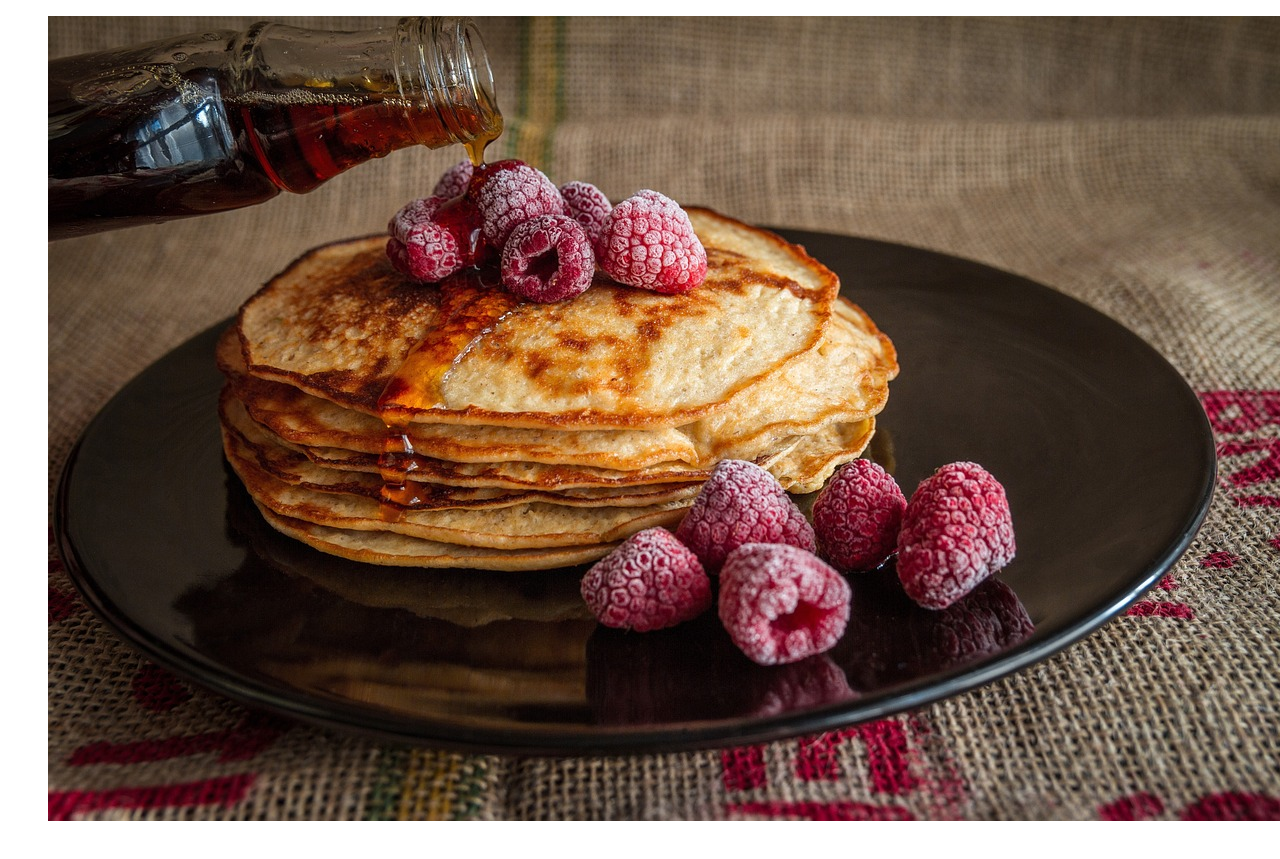
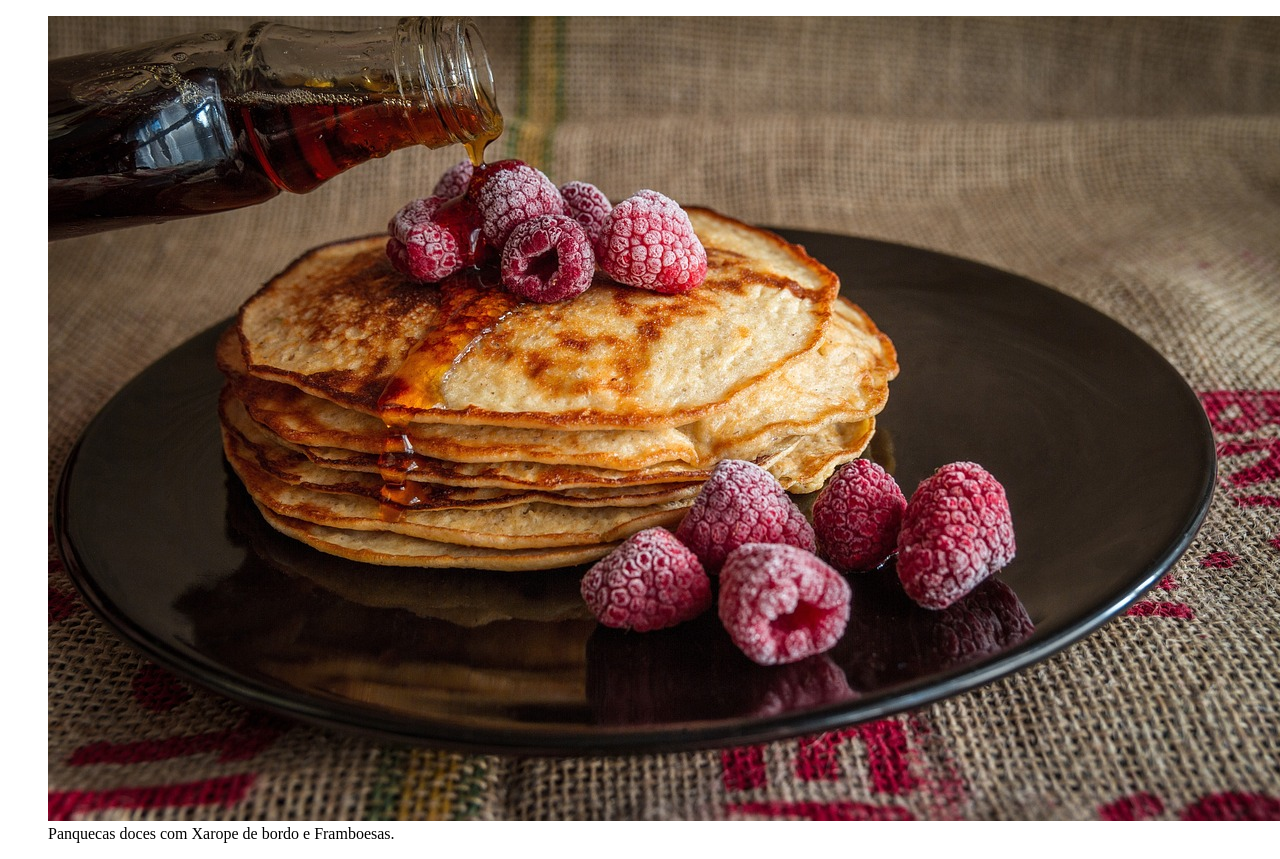
Before and after one commit to giovannipacellirib/Pagina-de-Receita, a plain HTML site: page index.html in a window 1280 px wide. Shown: the top 859 px of the page. Drawn offline with Linux system fonts and the light colour scheme.

Commit message:
add caption in the image

```diff
--- a/index.html
+++ b/index.html
@@ -8,6 +8,7 @@
 <body>
     <figure>
         <img src="./assets/pancakes-2291908_1280 (2).jpg" alt="Imagem de panquecas doces em um prato preto com xarope de bordo e fraboesas ">
+        <figcaption>Panquecas doces com Xarope de bordo e Framboesas.</figcaption>
     </figure>
 </body>
 </html>
```
